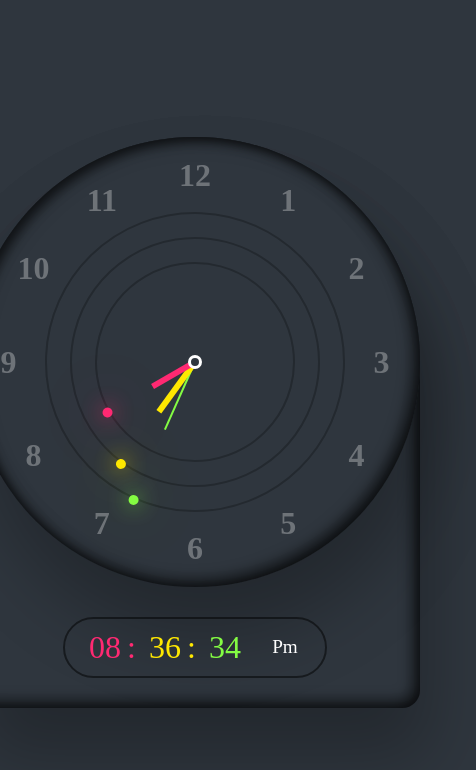
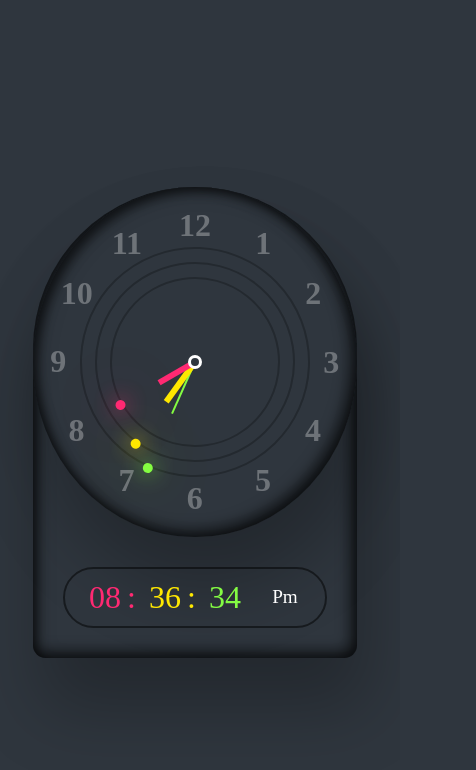
Before and after one commit to S12herifYehia/clocks, a plain HTML site: page index.html in a window 390 px wide. Shown: the whole page, 476 px wide, since content can reach past the window. Drawn offline with Linux system fonts and the light colour scheme.

Commit message:
Media Response

```diff
--- a/style.css
+++ b/style.css
@@ -29,7 +29,12 @@ body{
     align-items: center;
     justify-content: center;
     flex-direction: column;
+
+
 }
+
+
+
 
 
 .container .clock{
@@ -47,6 +52,7 @@ body{
     align-items: center;
     justify-content: center;
     /* flex-direction: column; */
+
 
 }
 
@@ -199,3 +205,33 @@ right: -11px;
     color: #ffff;
     font-size: 1.2rem;
 }
+
+
+
+@media (max-width:768px) {
+
+    .container{
+        width: 83%;
+
+    }
+
+    .container .clock{
+        width: 100%;
+        height: 350px;
+    }
+
+    .circle{
+        width: 230px;
+        height: 230px;
+    }
+
+    .circle:nth-child(2){
+        width: 200px;
+        height: 200px;
+    }
+    .circle:nth-child(3){
+        width: 170px;
+        height: 170px;
+    }
+
+}
```
